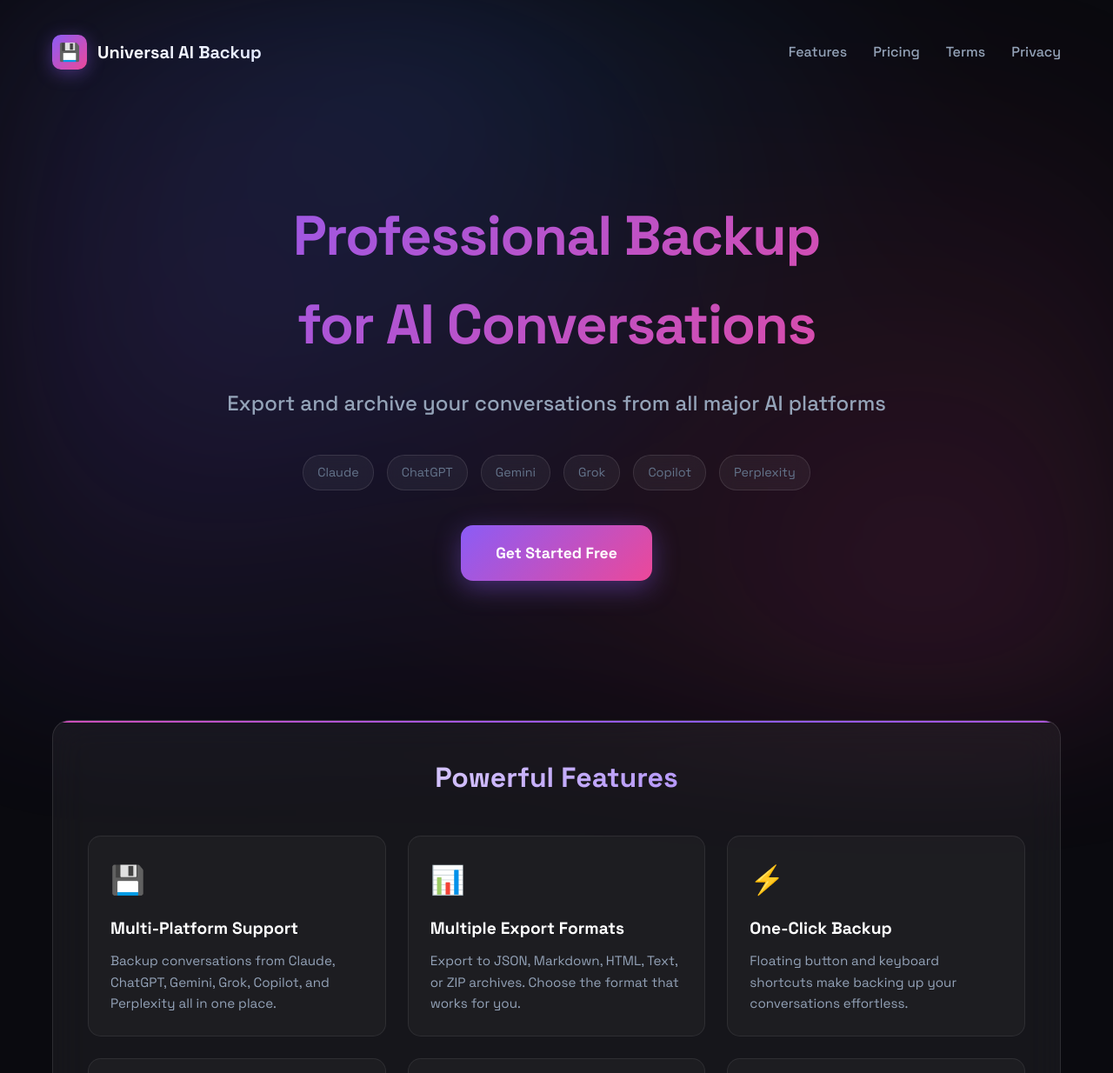
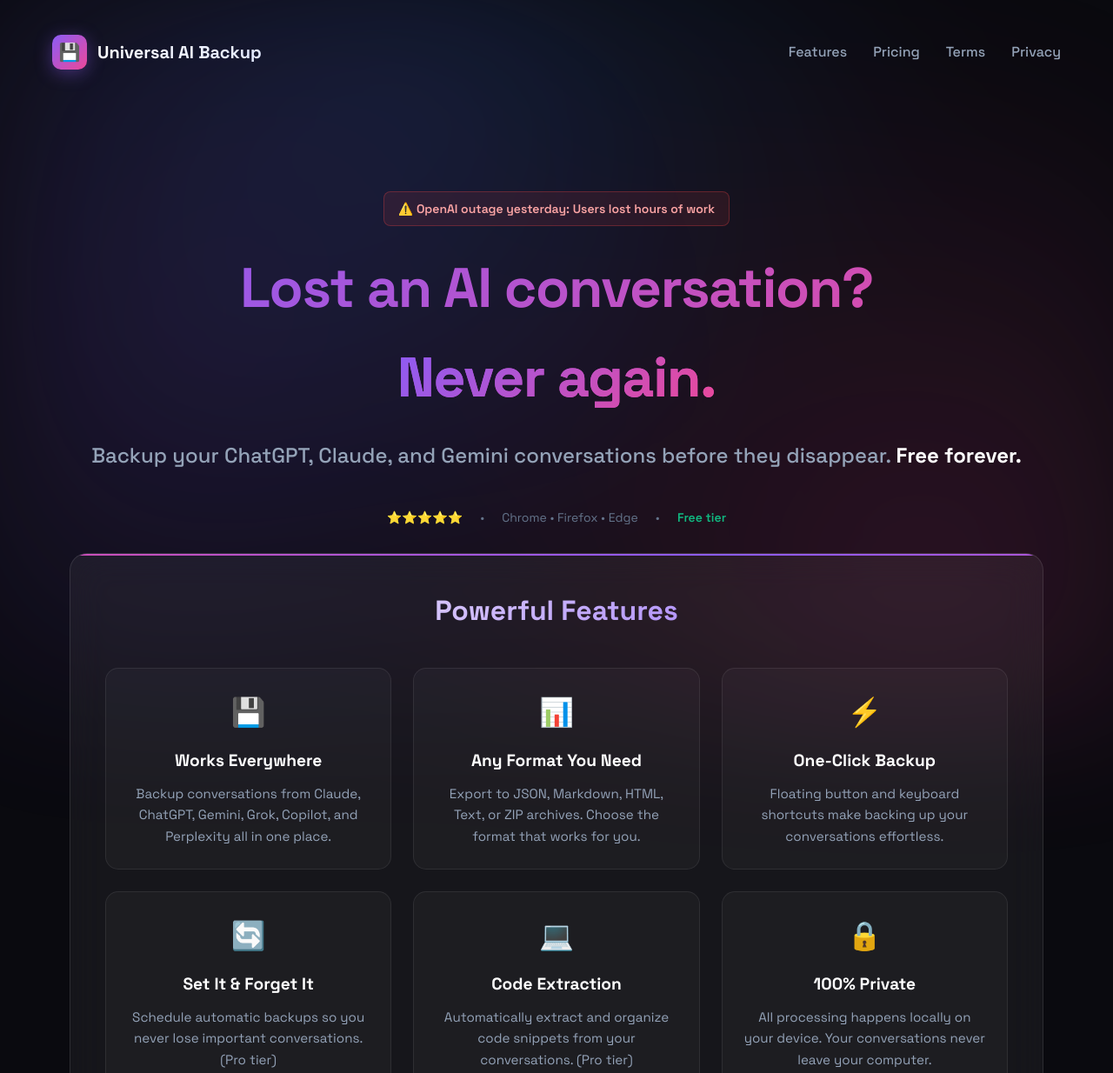
Before and after one commit to strabo231/universal-ai-backup-website, a plain HTML site: page index.html in a window 1280 px wide. Shown: the top 1234 px of the page at 87% size. Drawn offline with Linux system fonts and the light colour scheme.

Commit message:
Complete redesign - modern 2025 style

```diff
--- a/index.html
+++ b/index.html
@@ -659,18 +659,46 @@
 
         <!-- Hero -->
         <section class="hero">
-            <h1>Professional Backup<br>for AI Conversations</h1>
-            <p class="subtitle">Export and archive your conversations from all major AI platforms</p>
-            <div class="platforms">
-                <span class="platform-badge">Claude</span>
-                <span class="platform-badge">ChatGPT</span>
-                <span class="platform-badge">Gemini</span>
-                <span class="platform-badge">Grok</span>
-                <span class="platform-badge">Copilot</span>
-                <span class="platform-badge">Perplexity</span>
+            <!-- Alert Banner -->
+            <div style="
+                display: inline-block;
+                background: rgba(239, 68, 68, 0.1);
+                border: 1px solid rgba(239, 68, 68, 0.3);
+                border-radius: 8px;
+                padding: 8px 16px;
+                margin-bottom: 20px;
+                font-size: 14px;
+                color: #fca5a5;
+                font-weight: 600;
+            ">
+                ⚠️ OpenAI outage yesterday: Users lost hours of work
             </div>
-            <a href="#pricing" class="cta-button">Get Started Free</a>
-        </section>
+
+            <h1>Lost an AI conversation?<br>
+                <span style="background: linear-gradient(135deg, var(--purple) 0%, var(--pink) 100%);
+                      -webkit-background-clip: text;
+                      -webkit-text-fill-color: transparent;">Never again.</span>
+            </h1>
+            <p class="subtitle">Backup your ChatGPT, Claude, and Gemini conversations before they disappear.
+                <strong style="color: var(--text-primary);">Free forever.</strong>
+            </p>
+
+            <!-- Social Proof -->
+            <div style="
+                display: flex;
+                align-items: center;
+                justify-content: center;
+                gap: 20px;
+                margin-bottom: 30px;
+                font-size: 14px;
+                color: var(--text-muted);
+            ">
+                <span>⭐⭐⭐⭐⭐</span>
+                <span>•</span>
+                <span>Chrome • Firefox • Edge</span>
+                <span>•</span>
+                <span style="color: var(--success); font-weight: 600;">Free tier</span>
+            </div>
 
             <!-- Features -->
             <section id="features" class="card">
@@ -678,14 +706,15 @@
                 <div class="features-grid">
                     <div class="feature-item">
                         <span class="feature-icon">💾</span>
-                    <h3>Multi-Platform Support</h3>
+                        <h3>Works Everywhere</h3>
                         <p>Backup conversations from Claude, ChatGPT, Gemini, Grok, Copilot, and Perplexity all in one
                             place.</p>
                     </div>
                     <div class="feature-item">
                         <span class="feature-icon">📊</span>
-                    <h3>Multiple Export Formats</h3>
-                    <p>Export to JSON, Markdown, HTML, Text, or ZIP archives. Choose the format that works for you.</p>
+                        <h3>Any Format You Need</h3>
+                        <p>Export to JSON, Markdown, HTML, Text, or ZIP archives. Choose the format that works for you.
+                        </p>
                     </div>
                     <div class="feature-item">
                         <span class="feature-icon">⚡</span>
@@ -694,7 +723,7 @@
                     </div>
                     <div class="feature-item">
                         <span class="feature-icon">🔄</span>
-                    <h3>Auto-Backup</h3>
+                        <h3>Set It & Forget It</h3>
                         <p>Schedule automatic backups so you never lose important conversations. (Pro tier)</p>
                     </div>
                     <div class="feature-item">
@@ -704,8 +733,9 @@
                     </div>
                     <div class="feature-item">
                         <span class="feature-icon">🔒</span>
-                    <h3>Privacy First</h3>
-                    <p>All processing happens locally on your device. Your conversations never leave your computer.</p>
+                        <h3>100% Private</h3>
+                        <p>All processing happens locally on your device. Your conversations never leave your computer.
+                        </p>
                     </div>
                 </div>
             </section>
```
Lines whose indentation alone changed are shown as unchanged.
